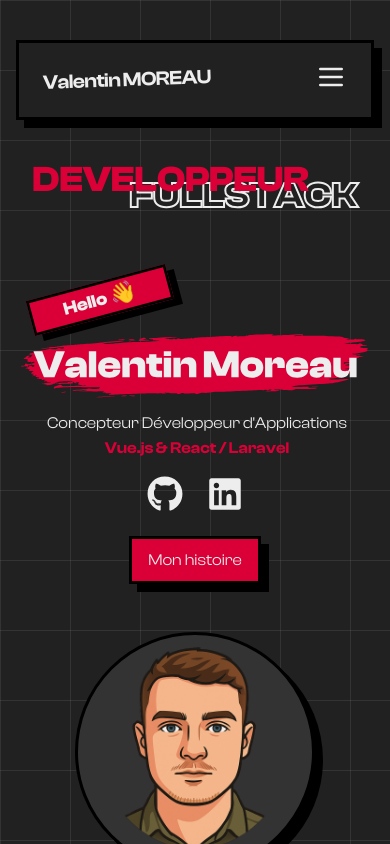
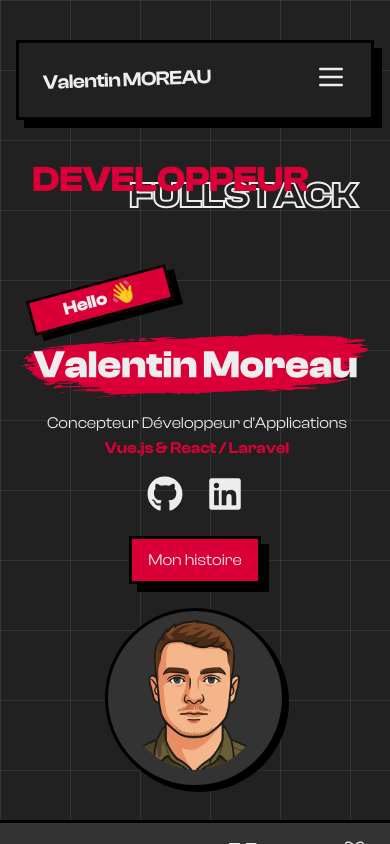
Before and after one commit to valmo-dev/valmo-dev.github.io, a Vue app: page / in a window 390 px wide. Shown: the top 844 px of the page. Built offline with nearby package versions, Linux system fonts and the light colour scheme.

Commit message:
style(HeroAvatar): adjust avatar size and shadow for better mobile display
Reduce default size and shadow for mobile viewports while maintaining desktop appearance. The changes improve visual balance and responsiveness across different screen sizes.

```diff
--- a/src/components/HeroAvatar.vue
+++ b/src/components/HeroAvatar.vue
@@ -1,6 +1,6 @@
 <template>
   <div
-    class="relative rounded-full w-[240px] h-[240px] xs:w-[280px] xs:h-[280px] sm:w-[320px] sm:h-[320px] md:w-[320px] md:h-[320px] lg:w-[400px] lg:h-[400px] bg-secondary border-3 border-black shadow-[8px_8px_0_#000000] flex items-center justify-center overflow-hidden mt-12 md:mt-0"
+    class="relative rounded-full w-[180px] h-[180px] xs:w-[240px] xs:h-[240px] sm:w-[320px] sm:h-[320px] md:w-[320px] md:h-[320px] lg:w-[400px] lg:h-[400px] bg-secondary border-3 border-black shadow-[4px_4px_0_#000000] sm:shadow-[8px_8px_0_#000000] mt-6 md:mt-0"
   >
     <img
       src="/img/avatar-valmo.png"
```
